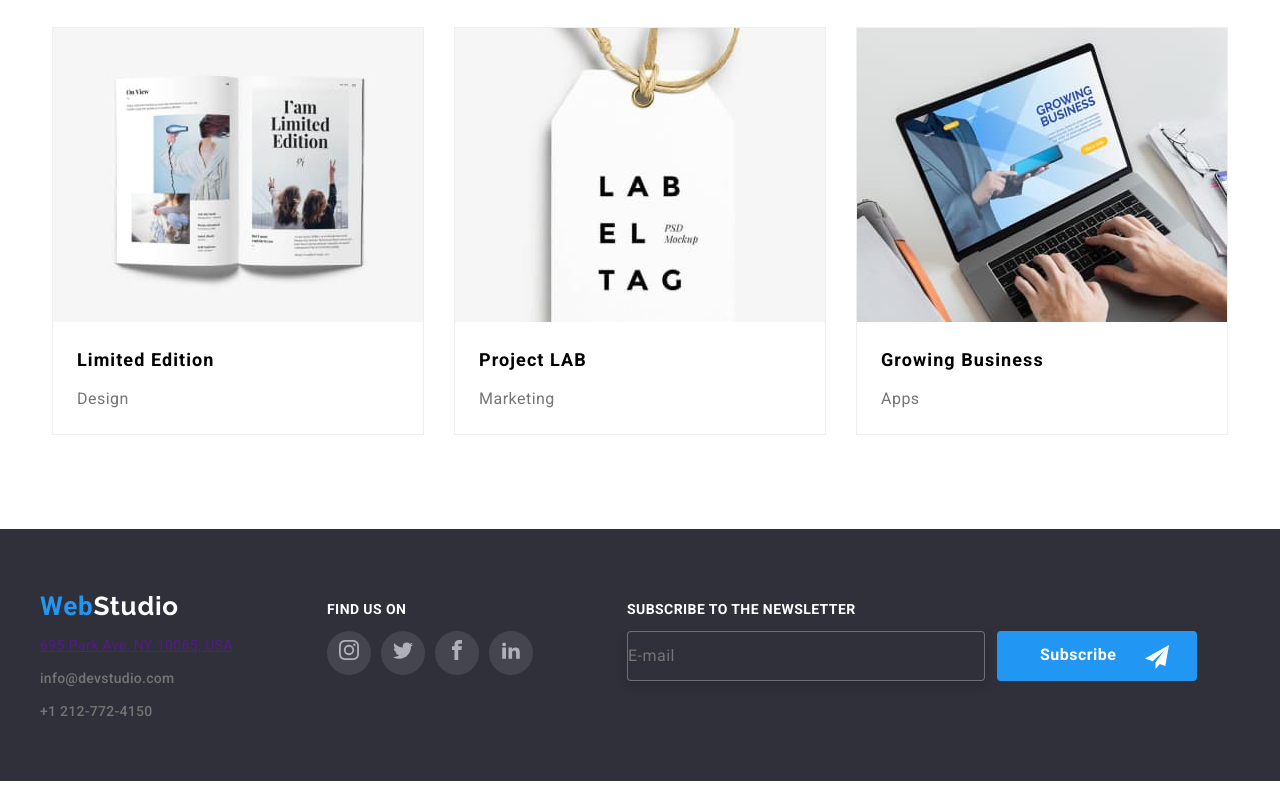
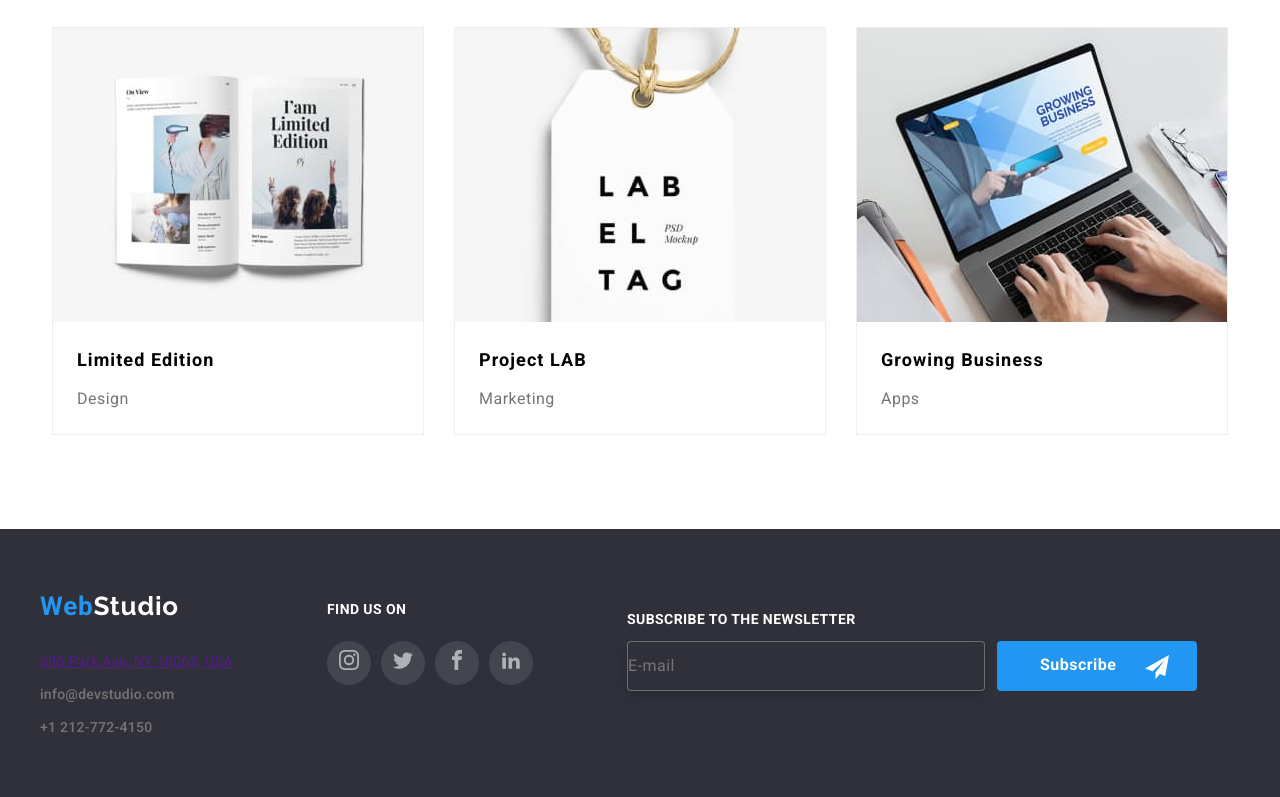
Before and after one commit to Andrew112236/goit-markup-hw-07, a plain HTML site: page portfolio.html in a window 1280 px wide. Shown: the part 1137-1934 px from the top of the page. Drawn offline with nearby package versions, Linux system fonts and the light colour scheme; files that its build step writes are made by us from their sources.

Commit message:
css-homework7

```diff
--- a/css/sass/components/_footer.scss
+++ b/css/sass/components/_footer.scss
@@ -23,15 +23,14 @@
         display: flex;
         flex-direction: column;
         gap: 12px;
-        padding: 0px 0px 60px 0px;
+        padding: 28px 0px 60px 0px;
 
         .adress {
-          color: red;
+          font-style: normal;
           font-size: 14px;
           line-height: 1.143;
-          letter-spacing: 0.03em;
           text-decoration: none;
-          padding-top: 12px;
+          color: $primarycolor;
         }
       }
     }
@@ -53,7 +52,7 @@
       display: flex;
       flex-direction: co;
       align-items: center;
-      margin: 20px 0px 0px 0px;
+      margin: 30px 0px 0px 0px;
       gap: 10px;
 
       li {
@@ -88,7 +87,7 @@
       display: flex;
       flex-direction: column;
       gap: 20px;
-      padding: 20px 0px 0px 0px;
+      padding: 30px 0px 0px 0px;
     }
 
     &__newsletter {
--- a/css/sass/components/_main-page.scss
+++ b/css/sass/components/_main-page.scss
@@ -3,7 +3,8 @@
 .main-page {
   background-repeat: no-repeat;
   background: linear-gradient(rgba(47, 48, 58, 0.4), rgba(47, 48, 58, 0.4)),
-    url(../images/background.jpg) no-repeat;
+    no-repeat;
+  background: url("/images/background.jpg");
   background-position: 50% 50%;
   background-size: cover;
   background-color: $color1;
```
Also changed, not shown: index.html (+2 -2 lines), css/sass/components/main.css, 1 other file.
